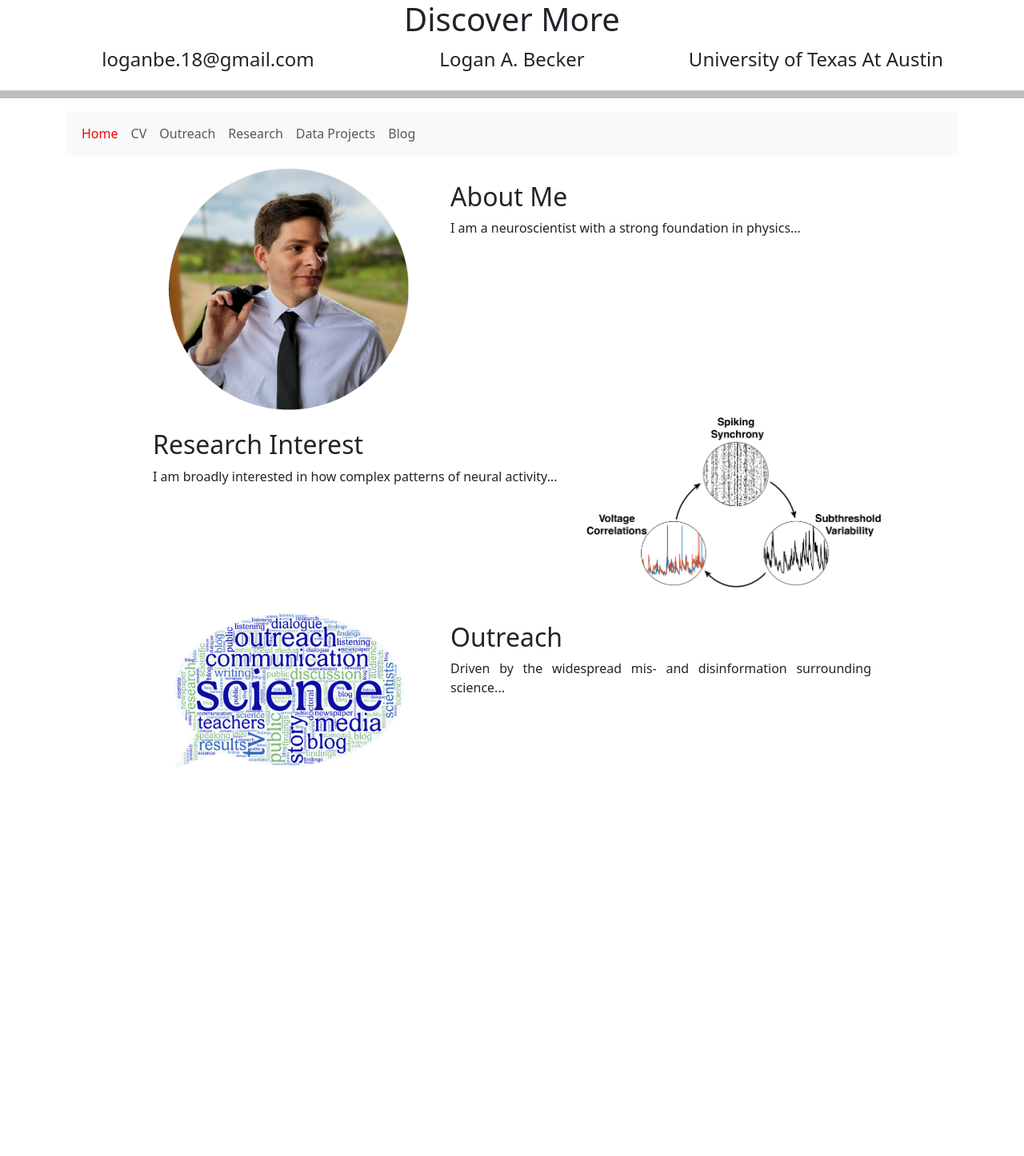
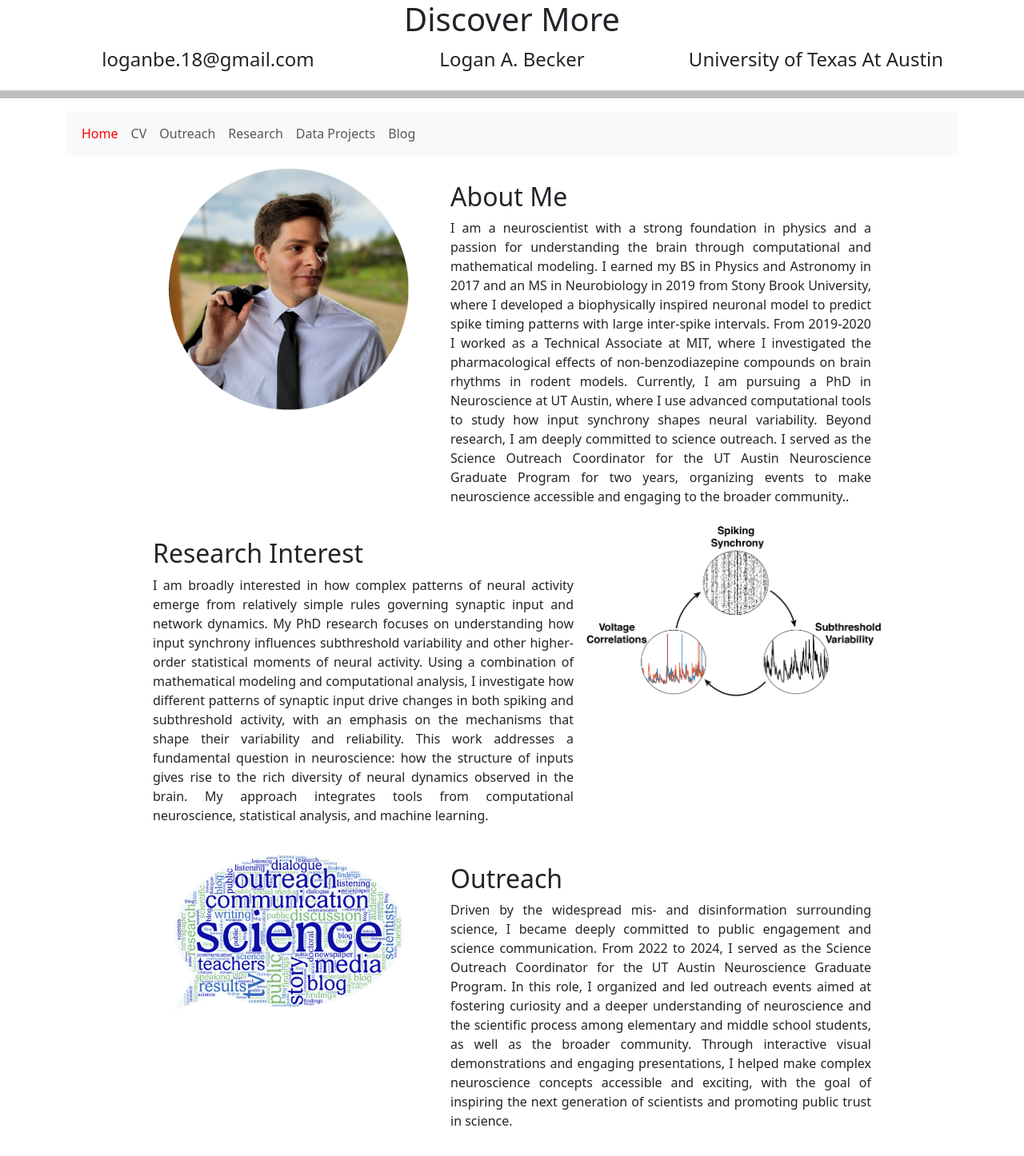
Before and after one commit to LoganBe/loganbe.github.io, a Jekyll site: the page built from index.md, in a window 1280 px wide. Shown: the whole page at 80% size. Built offline with Jekyll 4.4.1, drawn with Linux system fonts in a browser that asks for light colours; before the commit the page ends 981 px from its top, so only the background shows below that.

Commit message:
Update Main Text

```diff
--- a/index.md
+++ b/index.md
@@ -12,8 +12,19 @@ title: Home
     <div class="col-md-6">
       <div class="card-body text-justify">
         <h2 class="card-title">About Me</h2>
-        <div class="card-text">I am a neuroscientist with a strong foundation in physics...
-        </div>
+        <div class="card-text">I am a neuroscientist with a strong foundation in physics and a passion for
+              understanding the brain through computational and mathematical modeling. I earned my BS in Physics and
+              Astronomy in 2017 and an MS in Neurobiology in 2019 from Stony Brook University, where I developed a
+              biophysically inspired neuronal model to predict spike timing patterns with large inter-spike intervals.
+
+              From 2019-2020 I worked as a Technical Associate at MIT, where I investigated the pharmacological effects
+              of non-benzodiazepine compounds on brain rhythms in rodent models. Currently, I am pursuing a PhD in
+              Neuroscience at UT Austin, where I use advanced computational tools to study how input synchrony shapes
+              neural variability.
+
+              Beyond research, I am deeply committed to science outreach. I served as the Science Outreach Coordinator
+              for the UT Austin Neuroscience Graduate Program for two years, organizing events to make neuroscience
+              accessible and engaging to the broader community..        </div>
       </div>
     </div>
   </div>
@@ -25,8 +36,15 @@ title: Home
     <div class="col-md-6">
       <div class="card-body text-justify">
         <h2 class="card-title">Research Interest</h2>
-        <div class="card-text">I am broadly interested in how complex patterns of neural activity...
-        </div>
+        <div class="card-text">I am broadly interested in how complex patterns of neural activity emerge from
+              relatively simple rules governing synaptic input and network dynamics. My PhD research focuses on
+              understanding how input synchrony influences subthreshold variability and other higher-order statistical
+              moments of neural activity. Using a combination of mathematical modeling and computational analysis, I
+              investigate how different patterns of synaptic input drive changes in both spiking and subthreshold
+              activity, with an emphasis on the mechanisms that shape their variability and reliability. This work
+              addresses a fundamental question in neuroscience: how the structure of inputs gives rise to the rich
+              diversity of neural dynamics observed in the brain. My approach integrates tools from computational
+              neuroscience, statistical analysis, and machine learning.        </div>
       </div>
     </div>
     <div class="col-md-4 text-center">
@@ -44,8 +62,14 @@ title: Home
     <div class="col-md-6">
       <div class="card-body text-justify">
         <h2 class="card-title">Outreach</h2>
-        <div class="card-text">Driven by the widespread mis- and disinformation surrounding science...
-        </div>
+        <div class="card-text">Driven by the widespread mis- and disinformation surrounding science, I became deeply
+              committed to public engagement and science communication. From 2022 to 2024, I served as the Science
+              Outreach Coordinator for the UT Austin Neuroscience Graduate Program. In this role, I organized and led
+              outreach events aimed at fostering curiosity and a deeper understanding of neuroscience and the scientific
+              process among elementary and middle school students, as well as the broader community. Through interactive
+              visual demonstrations and engaging presentations, I helped make complex neuroscience concepts accessible
+              and exciting, with the goal of inspiring the next generation of scientists and promoting public trust in
+              science.        </div>
       </div>
     </div>
   </div>
```
